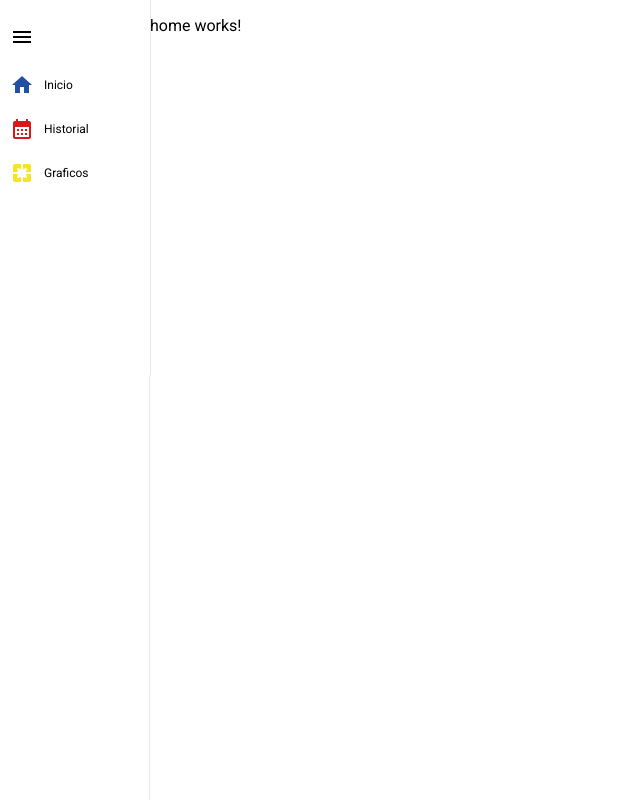
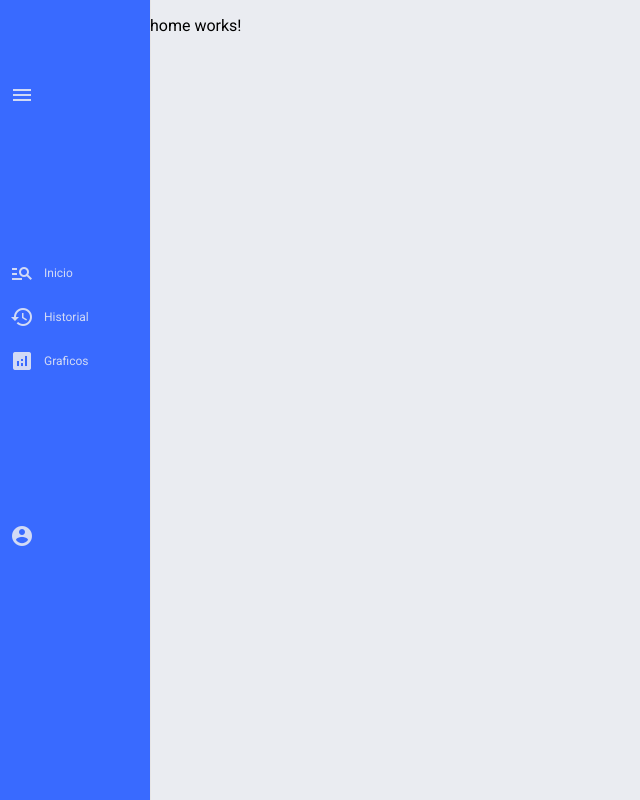
Before and after one commit to Kevin-Laz/Maps_Safe, an Angular app: page / in a window 1280 px wide. Shown: the whole page, without its empty margins (0-640 px from the left). Built offline with nearby package versions, Linux system fonts and the light colour scheme.

Commit message:
version 2 sidebar

```diff
--- a/src/app/app.component.html
+++ b/src/app/app.component.html
@@ -2,6 +2,6 @@
   <app-side-bar
     class="c-sidebar"
     [sidebarStatus]="sidebarState()"
-    (toggle)="sidebarState.set($event)"></app-side-bar>
+    (toggle)="onToggleSidebar($event)"></app-side-bar>
   <main class="c-main"><router-outlet></router-outlet></main>
 </div>
--- a/src/app/app.component.ts
+++ b/src/app/app.component.ts
@@ -11,9 +11,12 @@ import { CommonModule } from '@angular/common';
   standalone: true,
   imports: [RouterOutlet, MatIconModule, MatButtonModule, SideBarComponent, HeaderComponent, CommonModule],
   templateUrl: './app.component.html',
-  styleUrl: './app.component.scss'
+  styleUrls: ['./app.component.scss']
 })
 export class AppComponent {
   title = 'maps_safe';
   sidebarState = signal<boolean>(true);
+  onToggleSidebar(newState: boolean) {
+    this.sidebarState.set(newState);
+  }
 }
--- a/src/app/shared/components/side-bar/side-bar.component.html
+++ b/src/app/shared/components/side-bar/side-bar.component.html
@@ -5,16 +5,19 @@
         <span translate = "no" class="material-icons material-symbols-rounded">menu</span>
       </button>
     </li>
-    <li *ngFor="let lis of listSections; let i = index">
-      <a [routerLink]="lis.link" (click)="changeSidebar()">
-        <i translate="no" class="material-icons material-symbols-rounded" [ngClass]="{
-          'colorize_blue' : i==0,
-          'colorize_red' : i==1,
-          'colorize_yellow' : i ==2,
-          'colorize_green' : i ==3
-        }">{{lis.icon}}</i>
-        <span class="icon-name">{{lis.name}}</span>
-      </a>
+    <div class="div-list">
+      <li *ngFor="let lis of listSections; let i = index">
+        <a [routerLink]="lis.link">
+          <i translate="no" class="material-icons material-symbols-rounded">{{lis.icon}}</i>
+          <span class="icon-name">{{lis.name}}</span>
+        </a>
+      </li>
+    </div>
+    <li class="no-mobile">
+      <button id="sidebar-login-button" (click)="changeModalLoginSatus()">
+        <span translate = "no" class="material-icons material-symbols-rounded">account_circle</span>
+      </button>
     </li>
   </ul>
+  <app-modal-login id="c-login-modal" [toggleModal]="modalLoginStatus" (toggleUpdate)="changeModalLoginSatus()"></app-modal-login>
 </nav>
--- a/src/app/shared/components/side-bar/side-bar.component.scss
+++ b/src/app/shared/components/side-bar/side-bar.component.scss
@@ -2,12 +2,12 @@
 @import 'mixins';
 
 .mobile-sidebar {
-  position: fixed; /* Siempre visible en la parte inferior */
+  position: fixed;
   bottom: 0;
   left: 0;
   width: 100%;
   background-color: $base;
-  z-index: 1000; /* Asegurarse de que esté por encima de otros elementos */
+  z-index: 1000;
 
   @include md(){
     border-right: 1px solid rgb(231, 229, 229);
@@ -18,6 +18,7 @@
     width: 150px;
     bottom: auto;
     flex-direction: column;
+    height: 100%;
 
     &.sidebar-collapsed {
       width: 50px !important;
@@ -31,7 +32,7 @@
     .icon-list {
       flex-direction: column;
       height: 100%;
-      justify-content: center;
+      justify-content: space-around;
       align-items: stretch;
       padding-bottom: 180px;
 
@@ -61,55 +62,6 @@
   list-style: none;
   padding: 15px 0;
   margin: 0;
-
-  li {
-    width: 33.33%; /* ajustar el valor según la cantidad de iconos */
-    text-align: center;
-
-    a {
-      display: flex;
-      flex-direction: column;
-      align-items: center;
-      text-decoration: none;
-      color: $baseT;
-    }
-
-    .material-symbols-rounded {
-      font-size: 24px;
-      margin-bottom: 5px;
-      @include xl(){
-        font-size: 1.4vw;
-      }
-    }
-
-    span {
-      font-size: 12px;
-      color: #000;
-      @include xl(){
-        font-size: 0.9vw;
-      }
-    }
-  }
-
-  .colorize {
-    color: #000000 !important;
-
-    &_blue {
-      color: #234FA2 !important;
-    }
-
-    &_red {
-      color: #D61A1A !important;
-    }
-
-    &_yellow {
-      color: #F7E523 !important;
-    }
-
-    &_green {
-      color: #429c21 !important;
-    }
-  }
 }
 
 .c-sidebar{
@@ -127,4 +79,49 @@ button {
 }
 .no-mobile{
   display: none;
+  color: $font;
+  cursor: pointer;
 }
+
+
+.div-list {
+  display: flex;
+  justify-content: space-around;
+  align-items: center;
+  list-style: none;
+  padding: 15px 0;
+  margin: 0;
+  width: 100%;
+  @include md(){
+    display: block;
+  }
+  li {
+    width: 33.33%;
+    text-align: center;
+
+    a {
+      display: flex;
+      flex-direction: column;
+      align-items: center;
+      text-decoration: none;
+      color: $baseT;
+    }
+
+    .material-symbols-rounded {
+      font-size: 24px;
+      margin-bottom: 5px;
+      color: $font;
+      @include xl(){
+        font-size: 1.4vw;
+      }
+    }
+
+    span {
+      font-size: 12px;
+      color: $font;
+      @include xl(){
+        font-size: 0.9vw;
+      }
+    }
+  }
+}
--- a/src/app/shared/components/side-bar/side-bar.component.ts
+++ b/src/app/shared/components/side-bar/side-bar.component.ts
@@ -1,33 +1,43 @@
 import { CommonModule } from '@angular/common';
 import { ChangeDetectionStrategy, Component, Output, EventEmitter, input } from '@angular/core';
 import { RouterLink } from '@angular/router';
+import { ModalLoginComponent } from '../../../feature/login/components/modal-login/modal-login.component';
 
 @Component({
   selector: 'app-side-bar, [app-side-bar]',
   standalone: true,
-  imports: [CommonModule, RouterLink],
+  imports: [CommonModule, RouterLink, ModalLoginComponent],
   templateUrl: './side-bar.component.html',
-  styleUrl: './side-bar.component.scss',
+  styleUrls: ['./side-bar.component.scss'],
   changeDetection: ChangeDetectionStrategy.OnPush
 })
 export class SideBarComponent {
   @Output() toggle: EventEmitter<boolean> = new EventEmitter<boolean>();
   sidebarStatus = input.required<boolean>();
+  modalLoginStatus = false;
   listSections = [
-    {'icon': 'home',
+    {'icon': 'manage_search',
       'link': '/',
       'name': 'Inicio'
     },
-    {'icon': 'calendar_month',
+    {'icon': 'history',
       'link': '/historial',
       'name': 'Historial'
     },
-    {'icon': 'pages',
+    {'icon': 'analytics',
       'link': '/graficos',
       'name': 'Graficos'
     }
   ];
   changeSidebar(){
-    this.toggle.emit(!this.sidebarStatus);
+    this.toggle.emit(!this.sidebarStatus());
+  }
+  changeModalLoginSatus(){
+    if(this.modalLoginStatus){
+      this.modalLoginStatus = false;
+    }
+    else{
+      this.modalLoginStatus = true;
+    }
   }
 }
--- a/src/scss/_settings.scss
+++ b/src/scss/_settings.scss
@@ -4,12 +4,12 @@ $font-medium: 'poppins-medium', sans-serif; // 500
 $font-semibold: 'poppins-semibold', sans-serif; // 600
 
 // Base
-$base: #ffffff;
-$base2: #9ecc36;
-$base3: #77a918;
-$baseT: #4a4848;
+$base: #396AFF;
+$base2: #0A8DC4;
+$base3: #62BAB8;
+$baseT: #eaecf1;
 $border-color: #8bb53c;
-$font: #262a41;
+$font: #d2daf5;
 
 // Colors
 $black: #545454;
--- a/src/styles.scss
+++ b/src/styles.scss
@@ -2,4 +2,4 @@
 @import 'scss/mixins';
 
 html, body { height: 100%; }
-body { margin: 0; font-family: Roboto, "Helvetica Neue", sans-serif; }
+body { margin: 0; font-family: Roboto, "Helvetica Neue", sans-serif; background-color: $baseT;}
```
